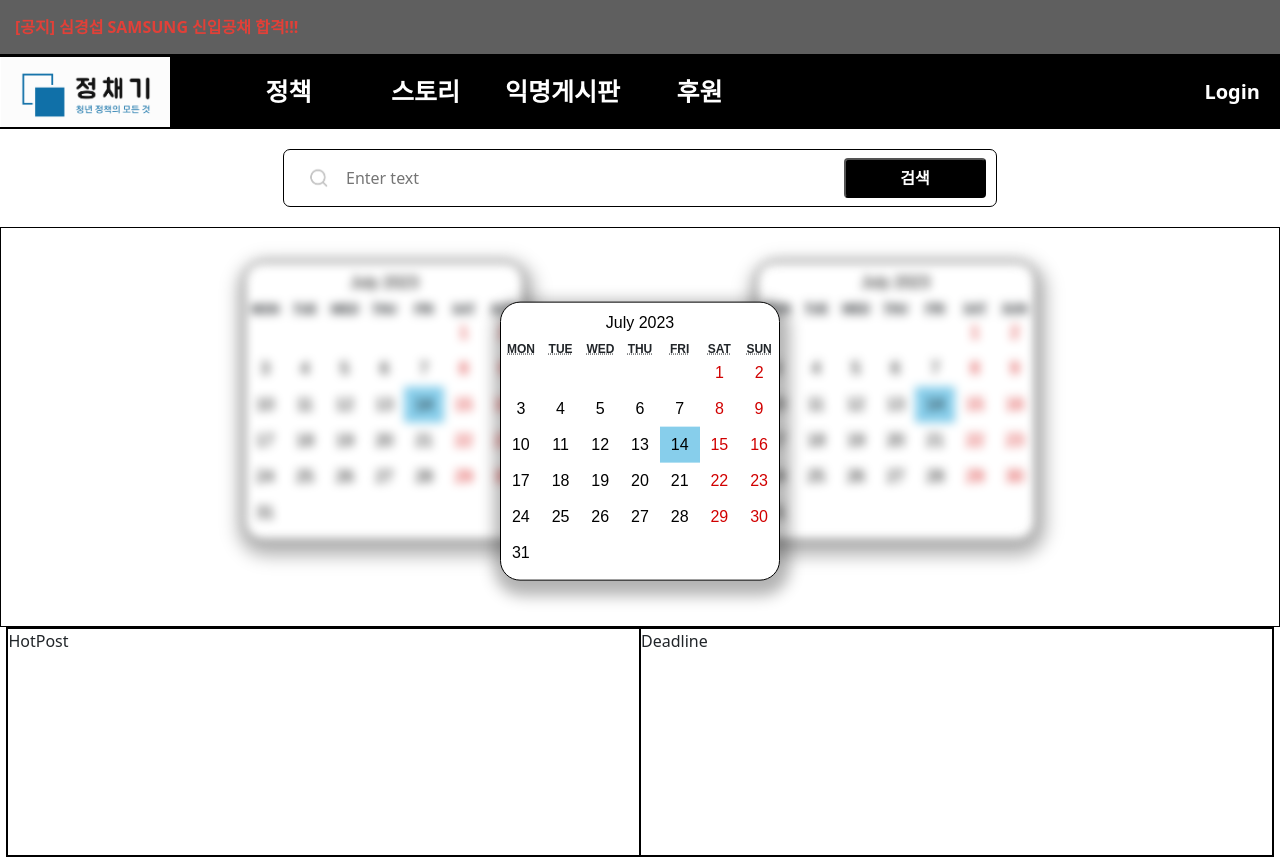
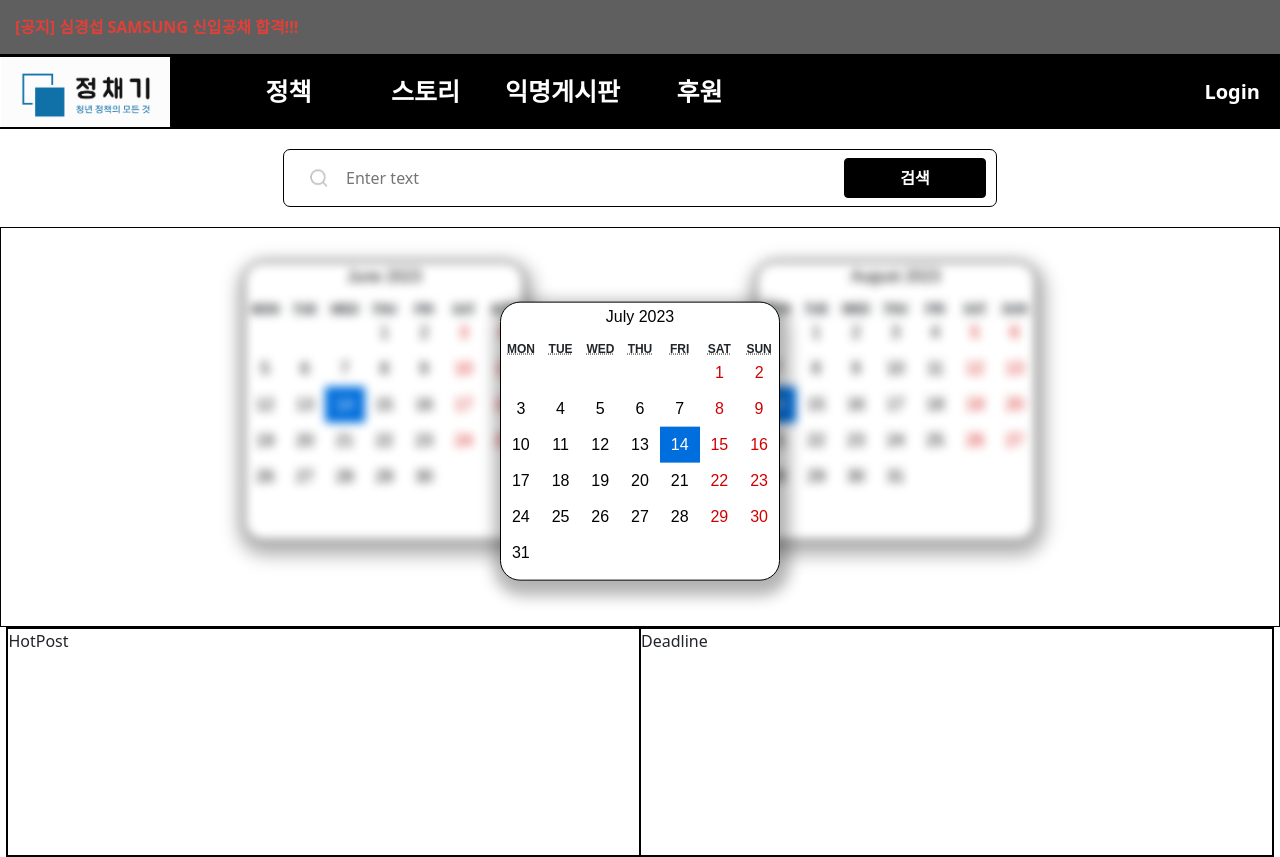
Before and after one commit to jihaneol/Jeongchaegi, a React (Create React App) app in the folder frontend/: page / in a window 1280 px wide. Built offline with nearby package versions, Linux system fonts and the light colour scheme.

Commit message:
feat: homecalendar complete without animation

```diff
--- a/frontend/src/App.jsx
+++ b/frontend/src/App.jsx
@@ -1,11 +1,11 @@
 import { BrowserRouter as Router, Switch, Route } from "react-router-dom";
 
-import Nav from "./components/Nav";
+import Nav from "./routes/Nav";
 import Home from "./routes/Home";
 import List from "./routes/List";
 import Calendar from "./routes/Calendar";
 import SearchPage from "./routes/SearchPage";
-import Header from "./components/Header";
+import Header from "./routes/Header";
 
 function App() {
   return (
--- a/frontend/src/components/HomeCalendar.jsx
+++ b/frontend/src/components/HomeCalendar.jsx
@@ -3,14 +3,25 @@ import home_styles from "../styles/Home.module.css";
 import "../styles/HomeCalendar.css";
 import Calendar from "react-calendar";
 
-function ReactCalendar({position}) {
+function ReactCalendar({ position, month, year, day }) {
   const [pos, setPos] = useState("");
+  const [targetDate, setTargetDate] = useState(new Date());
+  const [targetDay, setTargetDay] = useState(day);
+
   useEffect(() => {
     setPos(position);
-  }, [position])
+  }, [position]);
+
+  useEffect(() => {
+    const newDate = new Date(year, month, targetDay);
+    setTargetDate(newDate);
+  }, [month, year, targetDay]);
+
   function calendarClick(v) {
-    console.log(v);
+    console.log(v.getDate());
+    setTargetDay(v.getDate());
   }
+
   return (
     <Calendar
       minDetail="month"
@@ -23,23 +34,43 @@ function ReactCalendar({position}) {
       formatDay={(locale, date) =>
         date.toLocaleString("en", { day: "numeric" })
       }
+      value={targetDate}
       onClickDay={calendarClick}
-	  className={`${home_styles.home_calendar_component} ${home_styles[pos]}`}
+      className={`${home_styles.home_calendar_component} ${home_styles[pos]} `}
     />
   );
 }
 
 export default function HomeCalendar() {
+  const [today, setToday] = useState(new Date());
+  const [month, setMonth] = useState(today.getMonth());
+  const year = today.getFullYear();
+  const day = today.getDate();
+
+  useEffect(() => {
+    setToday(new Date());
+  }, []);
+
+  function clickLeftMonth() {
+    setMonth(month - 1);
+  }
+
+  function clickRightMonth() {
+    setMonth(month + 1);
+  }
+
   return (
     <div className={home_styles.home_calendar_wrap}>
-      <ReactCalendar
-        position="center"
-      />
-      <ReactCalendar
-        position="left"
-      />
-      <ReactCalendar
-        position="right"
+      <ReactCalendar position="center" month={month} year={year} day={day} />
+      <ReactCalendar position="left" month={month - 1} year={year} day={day} />
+      <button
+        onClick={clickLeftMonth}
+        className={`${home_styles.left} ${home_styles.home_calendar_component} ${home_styles.home_calendar_btn}`}
+        />
+      <ReactCalendar position="right" month={month + 1} year={year} day={day} />
+      <button
+        onClick={clickRightMonth}
+        className={`${home_styles.right} ${home_styles.home_calendar_component} ${home_styles.home_calendar_btn}`}
       />
     </div>
   );
--- a/frontend/src/styles/Home.module.css
+++ b/frontend/src/styles/Home.module.css
@@ -49,7 +49,7 @@
 	border: 1px solid black;
 }
 
-.home_calendar_wrap > div {
+.home_calendar_wrap > div, button{
 	height: 70%;
 	border: 1px solid black;
 }
@@ -81,6 +81,12 @@
 	transform: translate(-50%, -45%);
 }
 
+.home_calendar_btn {
+	z-index:25;
+	width: 280px;
+	opacity: 0;
+}
+
 .home_lower_wrap {
 	width: 99%;
 	border: 1px solid black;
```
Also changed, not shown: frontend/src/routes/Header.jsx (renamed from frontend/src/components/Header.jsx), frontend/src/routes/Nav.jsx (renamed from frontend/src/components/Nav.jsx).
